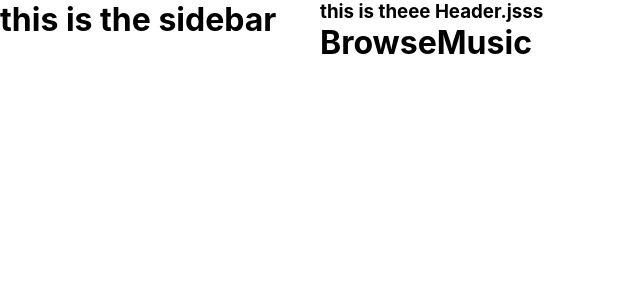
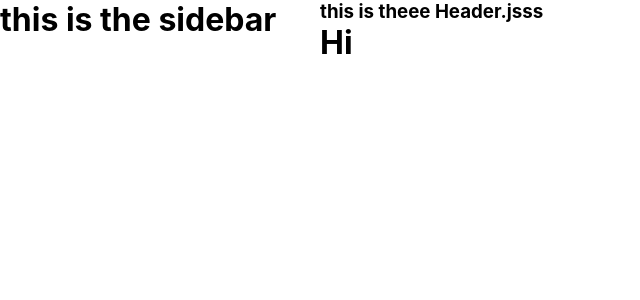
Before and after one commit to CyberNotesDev/spotify-clone, a React (Create React App) app in the folder spotify/: page / in a window 1280 px wide. Shown: the top 300 px of the page, without its empty margins (0-640 px from the left). Built offline with nearby package versions, Linux system fonts and the light colour scheme.

Commit message:
Added css file and added a line saying hi

```diff
--- a/spotify/src/components/BrowseMusic.js
+++ b/spotify/src/components/BrowseMusic.js
@@ -1,9 +1,10 @@
 import React from 'react'
+import "./../css/Browsemusic.css";
 
 function BrowseMusic() {
     return (
-        <div>
-            <h1>BrowseMusic</h1>
+        <div className="browse-music">
+            <h1>Hi</h1>
         </div>
     )
 }
```
